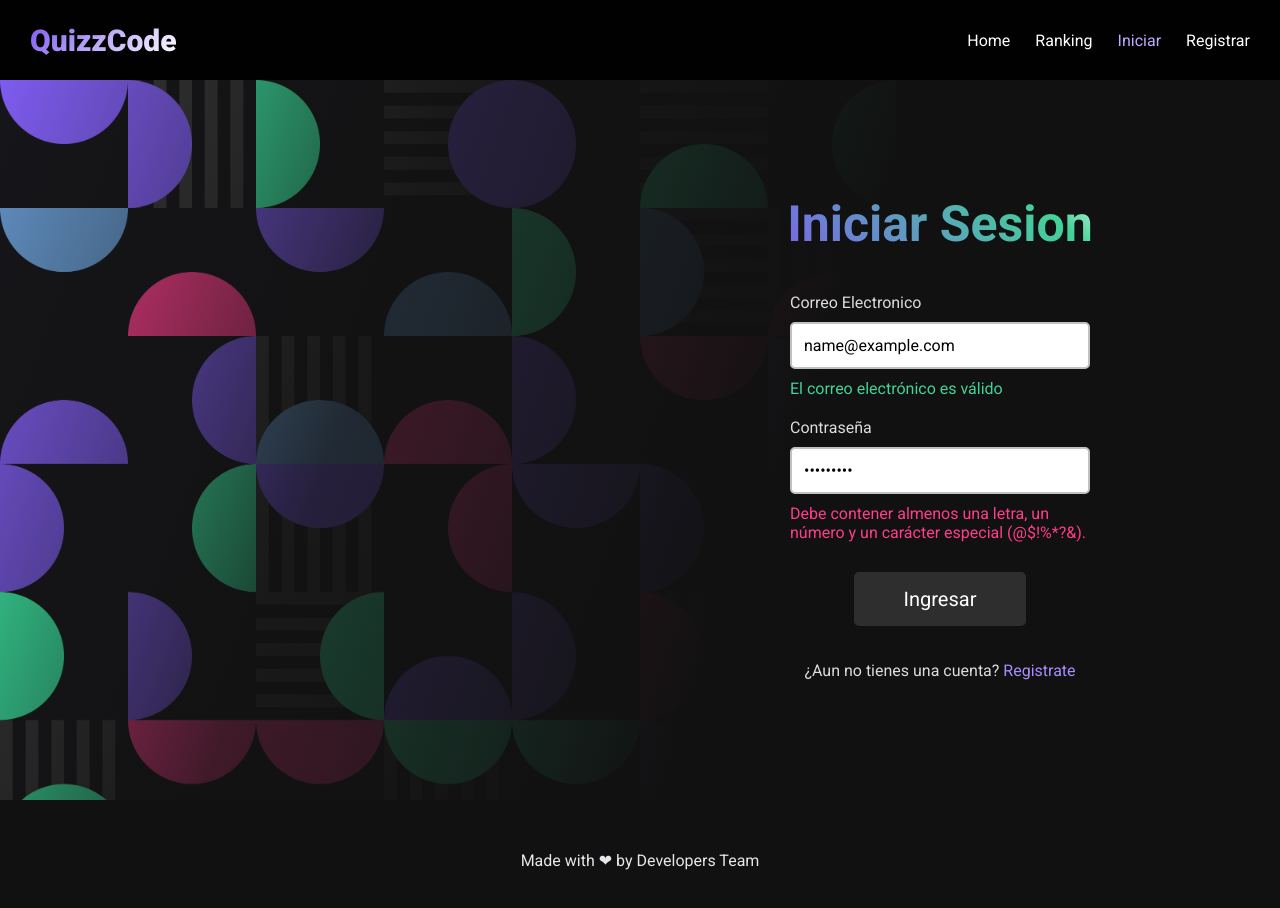
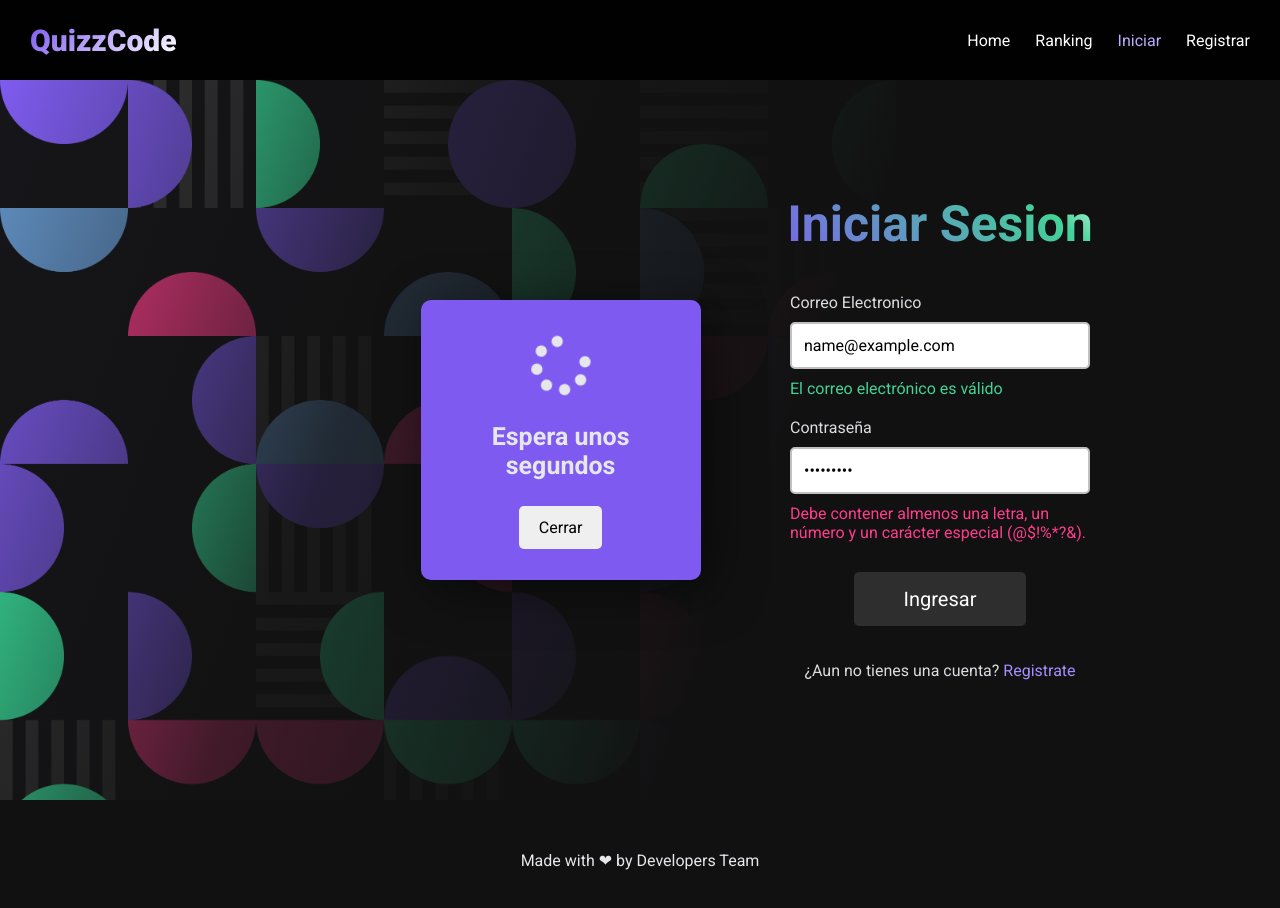
Before and after one commit to jaenfigueroa/quizz-code-client, a React (Vite) app: page /login in a window 1280 px wide. Both pictures are taken after typing "name@example.com", "Sample123" into the empty fields and a click on the input "Ingresar". Shown: the top 908 px of the page. Built offline with nearby package versions, Linux system fonts and the light colour scheme.

Commit message:
display backend information in the frontend

```diff
--- a/src/components/FormLog/FormLog.jsx
+++ b/src/components/FormLog/FormLog.jsx
@@ -8,7 +8,7 @@ export const FormLog = ({ title, inputs, sendText, other, route, submitEnabled }
 
   const [formData, setFormData] = useState({})
 
-  const [targetState, setTargetState] = useState({targetVisible: false})
+  const [targetState, setTargetState] = useState({status: 'loading', targetVisible: false})
 
   //OBTENER VALORES DEL INPUT DINAMICAMENTE
   const getValues = (e) => {
@@ -19,14 +19,21 @@ export const FormLog = ({ title, inputs, sendText, other, route, submitEnabled }
   }
 
   //ENVIAR EL FORMULARIO Y REALIZAR LA PETICION A LA RUTA CORRESPONDIENTE
-  const getForm = (e) => {
+  const getForm = async(e) => {
     e.preventDefault()
+
+    //para que se muestre la tarjeta cargando
+    setTargetState((currentState) => {
+      return {...currentState, targetVisible: true}
+    })
 
     //solo se podra si el boton de enviar esta habilitado
     if (submitEnabled) {
-      const result = sendForm(formData, route)
+      const result = await sendForm(formData, route)
+      // console.log(result)
 
       setTargetState({...result, targetVisible: true})
+
       // console.log('se envio el formulario')
     }
   }
@@ -60,7 +67,6 @@ export const FormLog = ({ title, inputs, sendText, other, route, submitEnabled }
         {/* AVISO PAR MOSTRAR EL ESTADO DE LA PETICION */}
         <TargetState targetState={targetState} setTargetState={setTargetState}/>
 
-
       </article>
 
     </section>
--- a/src/components/FormLog/TargetState/TargetState.jsx
+++ b/src/components/FormLog/TargetState/TargetState.jsx
@@ -4,7 +4,7 @@ import './TargetState.css'
 //////////////////////////////////////////
 export const TargetState = ({ targetState, setTargetState  }) => {
 
-  const {state ='loading', message ='Espera unos segundos', targetVisible=false} =  targetState
+  const {status ='loading', message ='Espera unos segundos', targetVisible=false} =  targetState
 
 
   const closeTarget = () => {
@@ -18,9 +18,9 @@ export const TargetState = ({ targetState, setTargetState  }) => {
     return (
       <div className='target-state'>
 
-        {state==='loading' && <i className="fa-solid fa-spinner target-state__icon target-state__icon--animate"></i>}
-        {state==='sucess' && <i className="fa-solid fa-circle-check target-state__icon"></i>}
-        {state==='error' && <i className="fa-solid fa-triangle-exclamation target-state__icon"></i>}
+        {status==='loading' && <i className="fa-solid fa-spinner target-state__icon target-state__icon--animate"></i>}
+        {status==='sucess' && <i className="fa-solid fa-circle-check target-state__icon"></i>}
+        {status==='error' && <i className="fa-solid fa-triangle-exclamation target-state__icon"></i>}
 
         <p className='target-state__text'>{message}</p>
 
--- a/src/helpers/sendForm.js
+++ b/src/helpers/sendForm.js
@@ -19,8 +19,7 @@ export const sendForm = async (body, route) => {
     })
 
     const data = await request.json()
-
-    console.log(data)
+    // console.log(data)
 
     return data
 
--- a/src/pages/Login/Login.jsx
+++ b/src/pages/Login/Login.jsx
@@ -57,7 +57,7 @@ export const Login = () => {
 
       sendText='Ingresar'
 
-      route='/login'
+      route='/users/login'
       submitEnabled={submitEnabled} />
   )
 }
--- a/src/pages/Register/Register.jsx
+++ b/src/pages/Register/Register.jsx
@@ -68,7 +68,7 @@ export const Register = () => {
 
       sendText='Registrarme'
 
-      route='/register'
+      route='/users/register'
       submitEnabled={submitEnabled} />
   )
 
```
Also changed, not shown: src/helpers/SortList.js (renamed from src/helpers/SortList.jsx).
